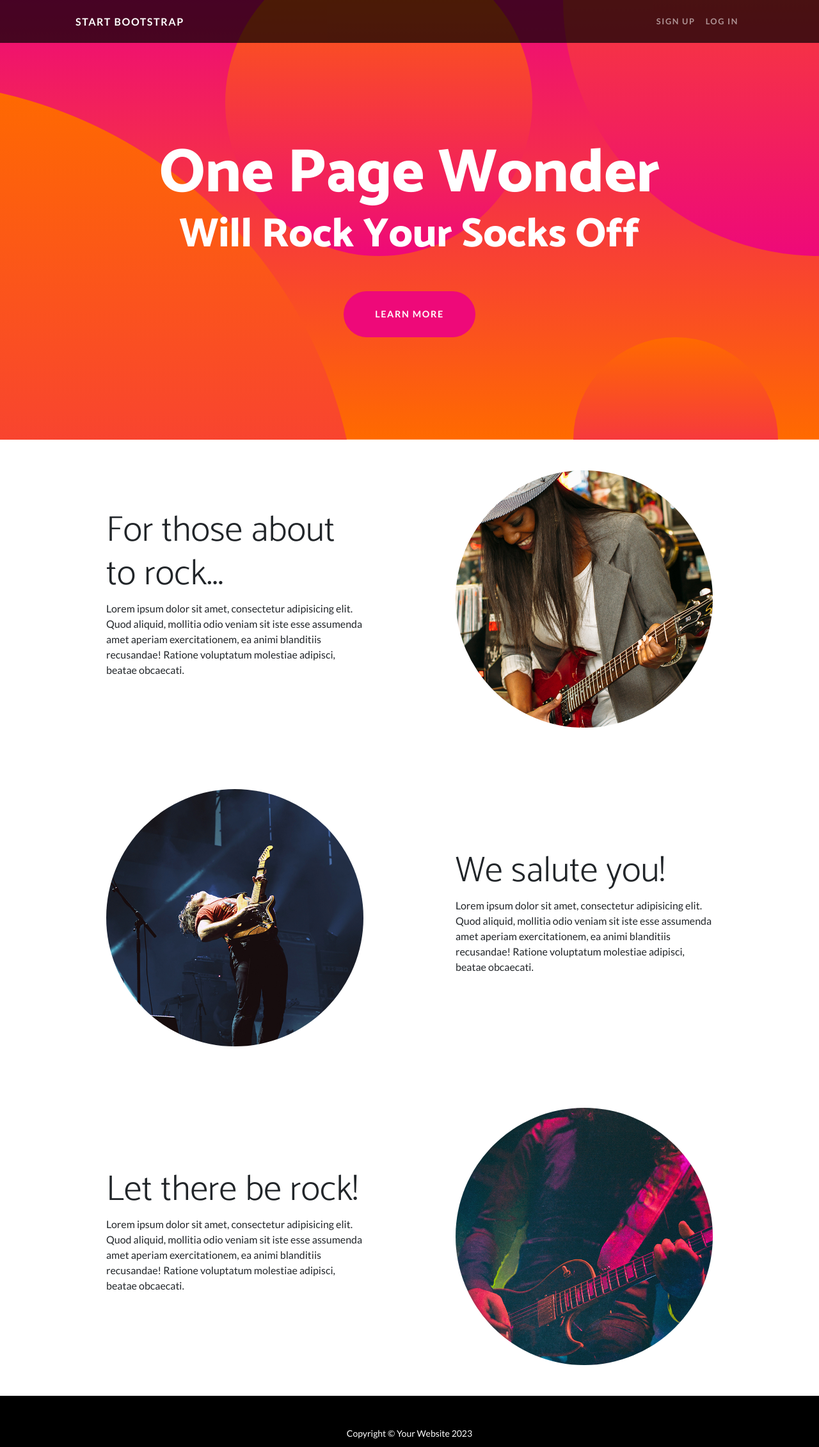
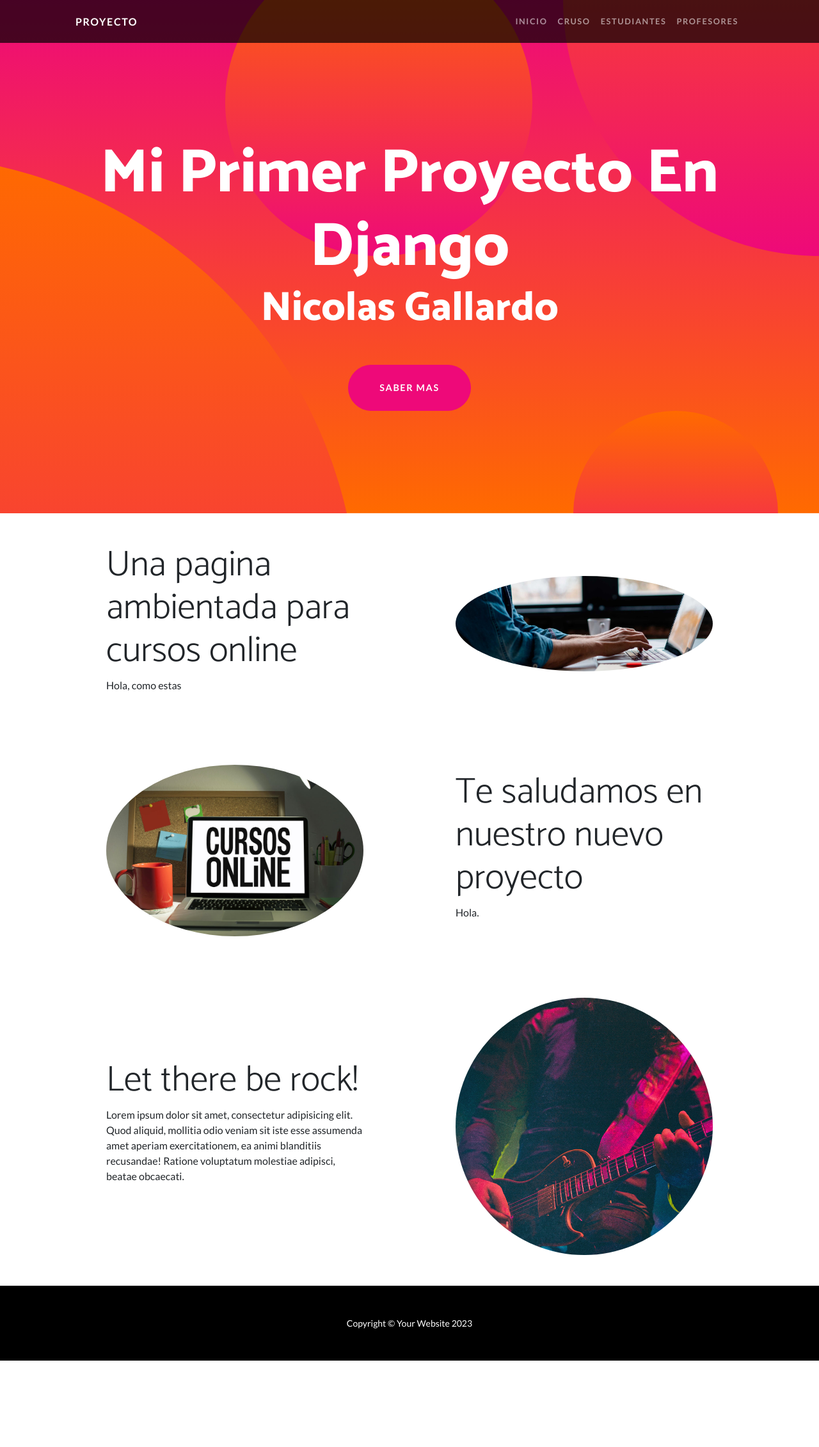
Before and after one commit to nicogalla1507/Tercera_Pre_Entrega_Nicolas_Gallardo, a Django app: page /app/inicio/ in a window 1280 px wide. Shown: the top 2261 px of the page at 64% size. After the commit the page ends 2126 px from the top, so only its background shows below. Run offline with Django 4.2, Linux system fonts and the light colour scheme; some libraries are stand-ins or nearby versions.

Commit message:
BootstrapAgregado

```diff
--- a/AppNico/templates/AppNico/index.html
+++ b/AppNico/templates/AppNico/index.html
@@ -8,7 +8,7 @@
         <meta name="viewport" content="width=device-width, initial-scale=1, shrink-to-fit=no" />
         <meta name="description" content="" />
         <meta name="author" content="" />
-        <title>One Page Wonder - Start Bootstrap Template</title>
+        <title>Mi primer proyecto en Django</title>
         <link rel="icon" type="image/x-icon" href="assets/favicon.ico" />
         <!-- Font Awesome icons (free version)-->
         <script src="https://use.fontawesome.com/releases/v6.3.0/js/all.js" crossorigin="anonymous"></script>
@@ -22,12 +22,14 @@
         <!-- Navigation-->
         <nav class="navbar navbar-expand-lg navbar-dark navbar-custom fixed-top">
             <div class="container px-5">
-                <a class="navbar-brand" href="#page-top">Start Bootstrap</a>
+                <a class="navbar-brand" href="#page-top">Proyecto</a>
                 <button class="navbar-toggler" type="button" data-bs-toggle="collapse" data-bs-target="#navbarResponsive" aria-controls="navbarResponsive" aria-expanded="false" aria-label="Toggle navigation"><span class="navbar-toggler-icon"></span></button>
                 <div class="collapse navbar-collapse" id="navbarResponsive">
                     <ul class="navbar-nav ms-auto">
-                        <li class="nav-item"><a class="nav-link" href="#!">Sign Up</a></li>
-                        <li class="nav-item"><a class="nav-link" href="#!">Log In</a></li>
+                        <li class="nav-item"><a class="nav-link" href="#!">inicio</a></li>
+                        <li class="nav-item"><a class="nav-link" href="#!">cruso</a></li>
+                        <li class="nav-item"><a class="nav-link" href="#!">estudiantes</a></li>
+                        <li class="nav-item"><a class="nav-link" href="#!">profesores</a></li>
                     </ul>
                 </div>
             </div>
@@ -36,9 +38,9 @@
         <header class="masthead text-center text-white">
             <div class="masthead-content">
                 <div class="container px-5">
-                    <h1 class="masthead-heading mb-0">One Page Wonder</h1>
-                    <h2 class="masthead-subheading mb-0">Will Rock Your Socks Off</h2>
-                    <a class="btn btn-primary btn-xl rounded-pill mt-5" href="#scroll">Learn More</a>
+                    <h1 class="masthead-heading mb-0">Mi Primer Proyecto En Django</h1>
+                    <h2 class="masthead-subheading mb-0">Nicolas Gallardo</h2>
+                    <a class="btn btn-primary btn-xl rounded-pill mt-5" href="#scroll">Saber mas</a>
                 </div>
             </div>
             <div class="bg-circle-1 bg-circle"></div>
@@ -51,12 +53,12 @@
             <div class="container px-5">
                 <div class="row gx-5 align-items-center">
                     <div class="col-lg-6 order-lg-2">
-                        <div class="p-5"><img class="img-fluid rounded-circle" src="assets/img/01.jpg" alt="..." /></div>
+                        <div class="p-5"><img class="img-fluid rounded-circle" src="{% static 'AppNico/assets/img/01.jpg' %}" alt="..." /></div>
                     </div>
                     <div class="col-lg-6 order-lg-1">
                         <div class="p-5">
-                            <h2 class="display-4">For those about to rock...</h2>
-                            <p>Lorem ipsum dolor sit amet, consectetur adipisicing elit. Quod aliquid, mollitia odio veniam sit iste esse assumenda amet aperiam exercitationem, ea animi blanditiis recusandae! Ratione voluptatum molestiae adipisci, beatae obcaecati.</p>
+                            <h2 class="display-4">Una pagina ambientada para cursos online</h2>
+                            <p>Hola, como estas</p>
                         </div>
                     </div>
                 </div>
@@ -67,12 +69,12 @@
             <div class="container px-5">
                 <div class="row gx-5 align-items-center">
                     <div class="col-lg-6">
-                        <div class="p-5"><img class="img-fluid rounded-circle" src="assets/img/02.jpg" alt="..." /></div>
+                        <div class="p-5"><img class="img-fluid rounded-circle" src="{% static 'AppNico/assets/img/02.jpg' %}" alt="..." /></div>
                     </div>
                     <div class="col-lg-6">
                         <div class="p-5">
-                            <h2 class="display-4">We salute you!</h2>
-                            <p>Lorem ipsum dolor sit amet, consectetur adipisicing elit. Quod aliquid, mollitia odio veniam sit iste esse assumenda amet aperiam exercitationem, ea animi blanditiis recusandae! Ratione voluptatum molestiae adipisci, beatae obcaecati.</p>
+                            <h2 class="display-4">Te saludamos en nuestro nuevo proyecto</h2>
+                            <p>Hola.</p>
                         </div>
                     </div>
                 </div>
@@ -83,7 +85,7 @@
             <div class="container px-5">
                 <div class="row gx-5 align-items-center">
                     <div class="col-lg-6 order-lg-2">
-                        <div class="p-5"><img class="img-fluid rounded-circle" src="assets/img/03.jpg" alt="..." /></div>
+                        <div class="p-5"><img class="img-fluid rounded-circle" src="{% static 'AppNico/assets/img/03.jpg' %}" alt="..." /></div>
                     </div>
                     <div class="col-lg-6 order-lg-1">
                         <div class="p-5">
--- a/AppNico/views.py
+++ b/AppNico/views.py
@@ -1,5 +1,15 @@
 from django.shortcuts import render
+from django.http import HttpResponse
 
 
 def inicio(request):
     return render(request,"AppNico/index.html")
+
+def curso(request):
+    return HttpResponse("Bienvenido al curso de python")
+
+def estudiantes(request):
+    return HttpResponse("Hola Estudiantes!")
+
+def profesores(request):
+    return("Hola Profesores!")
```
Also changed, not shown: AppNico/static/AppNico/assets/img/01.jpg (added), AppNico/static/AppNico/assets/img/02.jpg (added), AppNico/static/AppNico/assets/img/03.jpg (renamed from AppNico/static/AppNico/img/03.jpg), AppNico/static/AppNico/img/01.jpg (deleted), AppNico/static/AppNico/img/02.jpg (deleted).
